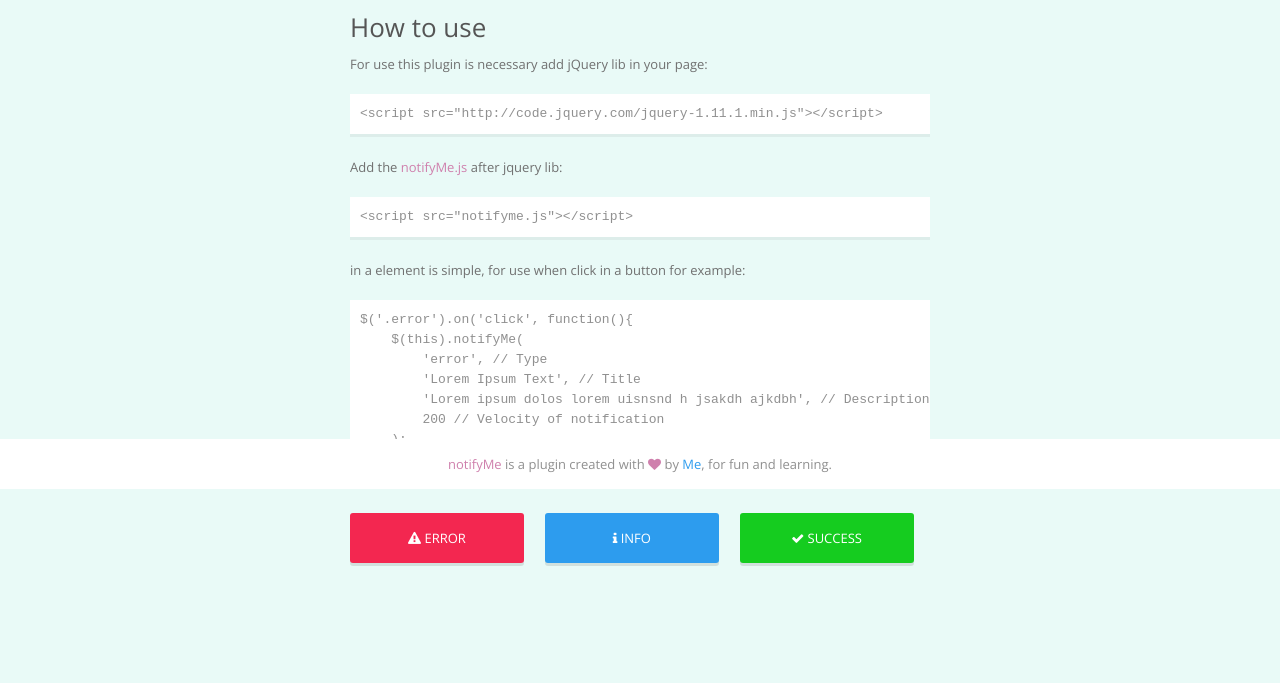
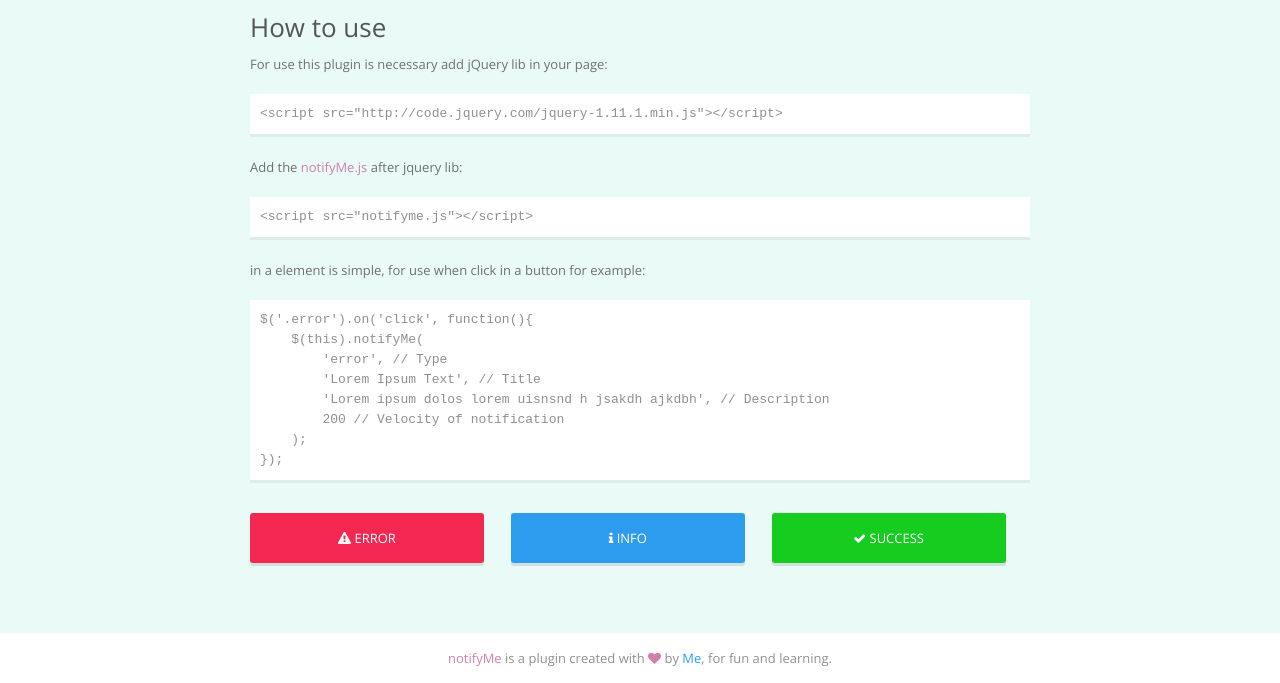
Before and after one commit to itbruno/notifyme, a website: page index.html in a window 1280 px wide. Shown: the part 311-994 px from the top of the page. Before the commit the page ends 914 px from the top, so only its background shows below. Drawn offline with nearby package versions, Linux system fonts and the light colour scheme; files that its build step writes are made by us from their sources; a web font is replaced by a local one.

Commit message:
update styles

```diff
--- a/assets/scss/_layout.scss
+++ b/assets/scss/_layout.scss
@@ -1,6 +1,6 @@
 // Used Fonts
 @import "http://fonts.googleapis.com/css?family=Open+Sans:400,600,300,700";
-@import "http://fonts.googleapis.com/css?family=Pacifico)";
+@import "http://fonts.googleapis.com/css?family=Pacifico";
 @import "http://maxcdn.bootstrapcdn.com/font-awesome/4.2.0/css/font-awesome.min.css";
 * {
 	@include prefix(box-sizing, border-box);
@@ -14,6 +14,7 @@ body {
 	line-height: 20px;
 	margin: 0; padding: 0;
 	position: relative;
+
 	font:{
 		size: 13px;
 		family: $basefont;
@@ -24,7 +25,7 @@ body {
 // Main Styles
 .container {
 	padding: 10px;
-	max-width:	600px;
+	max-width:	800px;
 	margin: 0 auto;
 }
 
@@ -36,6 +37,7 @@ body {
 
 	> .container {
 		padding: 0;
+		margin: 0 auto;
 	}
 
 	.top-items {
@@ -104,6 +106,7 @@ header {
 }
 
 .btn {
+	cursor: pointer;
 	background: #fff;
 	color: #fff;
 	text-decoration: none;
@@ -128,15 +131,12 @@ header {
 // Footer
 footer {
 	background: #fff;
-	position: absolute;
 	padding: 15px 0;
-	bottom: 0px;
-	right: 0;
-	left: 0;
 	margin-top: 30px;
 	text-align: center;
 	color: #909090;
 	font-weight: 300;
+	clear: both;
 
 	span, .fa-heart {
 		color: $yes-pink;
```
